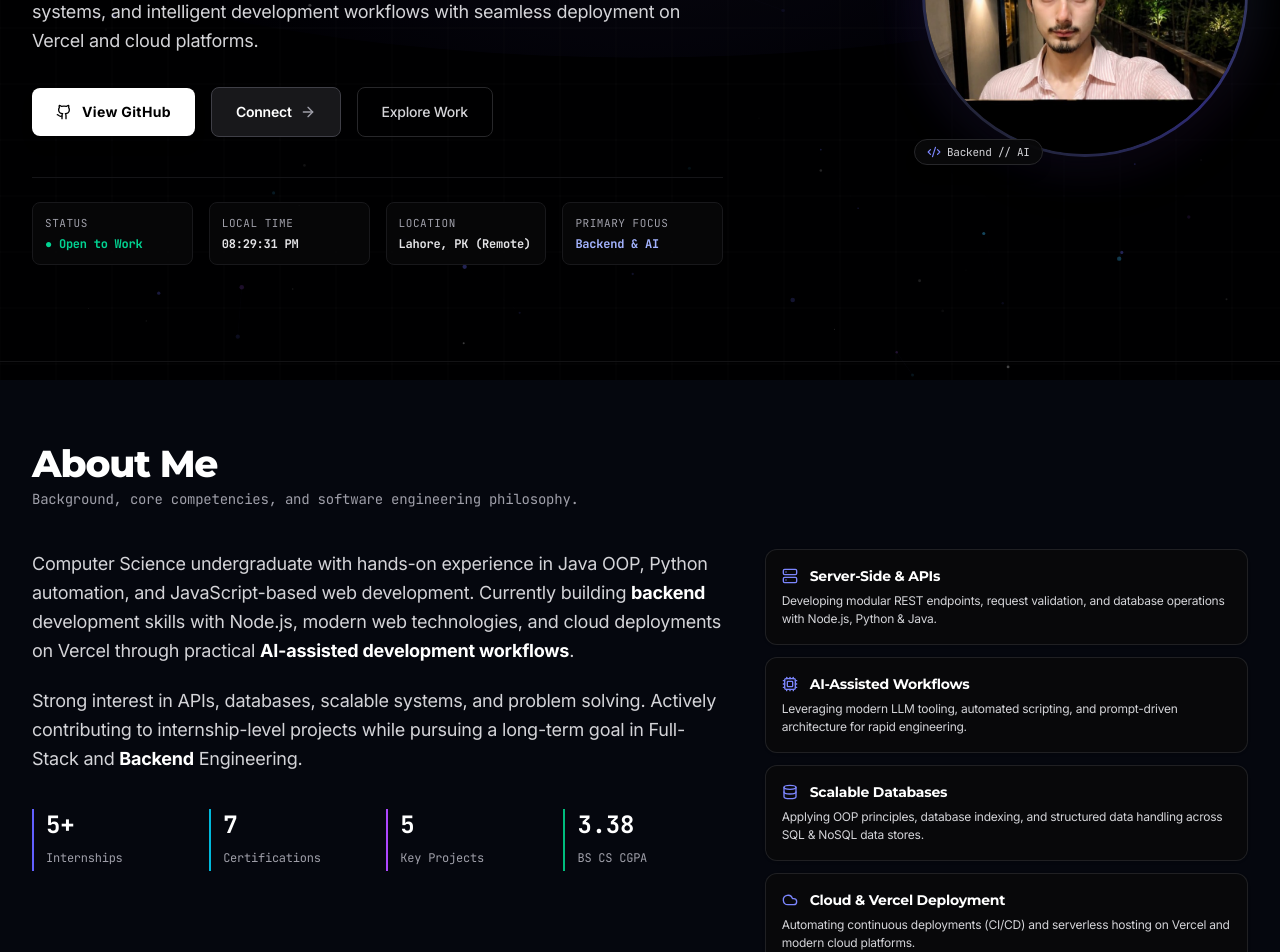
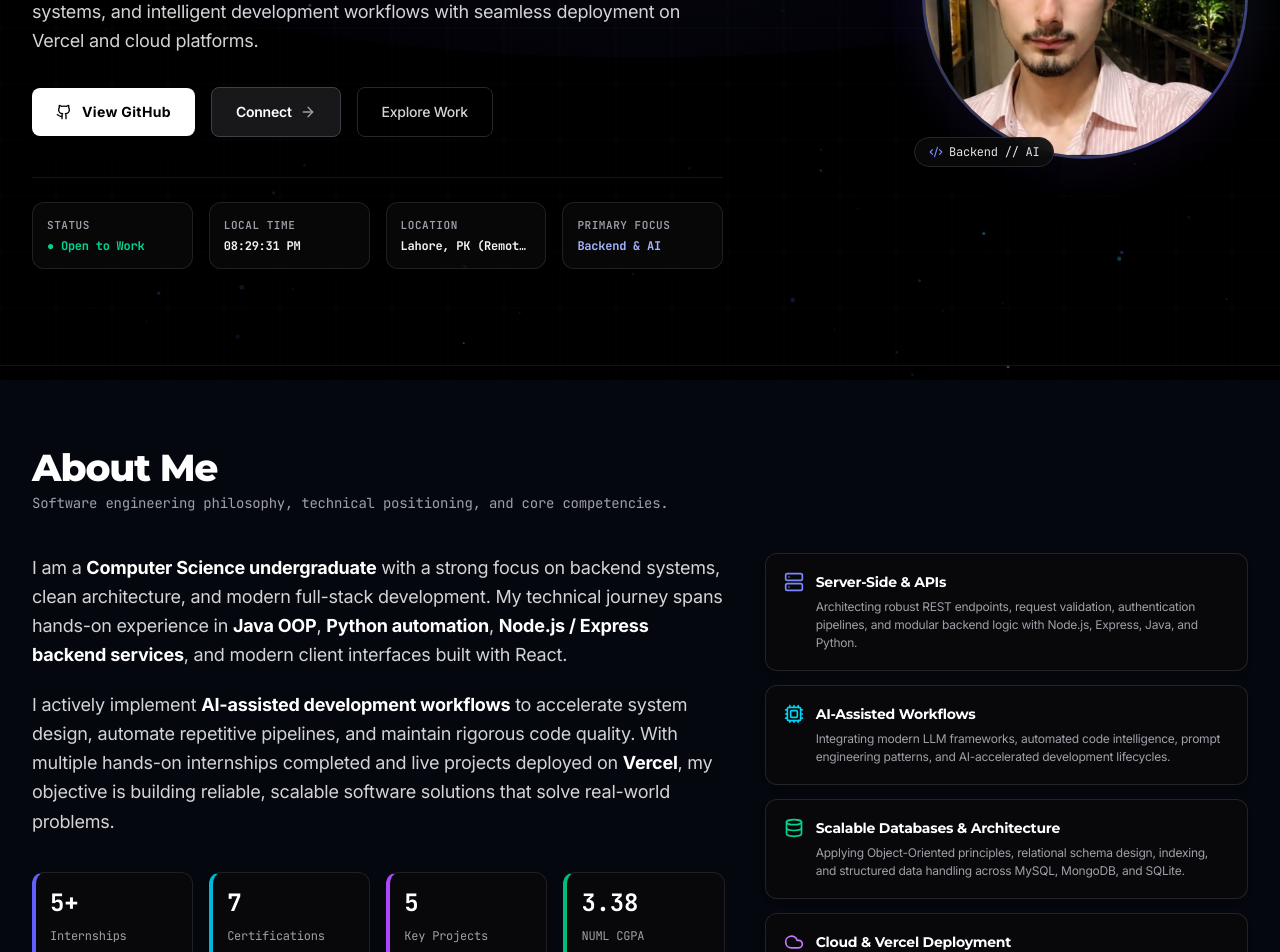
Before and after one commit to AbdulRafaytech/MyPortfolioWebsite, a React (Vite) app: page / in a window 1280 px wide. Shown: the part 420-1372 px from the top of the page. Built offline with nearby package versions, Linux system fonts and the light colour scheme.

Commit message:
fix: cropped profile picture to full circle, brightened footer contrast, and enriched about section

```diff
--- a/src/components/About.jsx
+++ b/src/components/About.jsx
@@ -1,27 +1,31 @@
 import React from 'react';
-import { Server, Cpu, Database, Cloud } from 'lucide-react';
+import { Server, Cpu, Database, Cloud, Code2, Terminal, CheckCircle2, Award } from 'lucide-react';
 
 export default function About() {
   const pillars = [
     {
       title: 'Server-Side & APIs',
-      desc: 'Developing modular REST endpoints, request validation, and database operations with Node.js, Python & Java.',
+      desc: 'Architecting robust REST endpoints, request validation, authentication pipelines, and modular backend logic with Node.js, Express, Java, and Python.',
       icon: Server,
+      accent: 'text-indigo-400',
     },
     {
       title: 'AI-Assisted Workflows',
-      desc: 'Leveraging modern LLM tooling, automated scripting, and prompt-driven architecture for rapid engineering.',
+      desc: 'Integrating modern LLM frameworks, automated code intelligence, prompt engineering patterns, and AI-accelerated development lifecycles.',
       icon: Cpu,
+      accent: 'text-cyan-400',
     },
     {
-      title: 'Scalable Databases',
-      desc: 'Applying OOP principles, database indexing, and structured data handling across SQL & NoSQL data stores.',
+      title: 'Scalable Databases & Architecture',
+      desc: 'Applying Object-Oriented principles, relational schema design, indexing, and structured data handling across MySQL, MongoDB, and SQLite.',
       icon: Database,
+      accent: 'text-emerald-400',
     },
     {
       title: 'Cloud & Vercel Deployment',
-      desc: 'Automating continuous deployments (CI/CD) and serverless hosting on Vercel and modern cloud platforms.',
+      desc: 'Automating continuous deployment pipelines (CI/CD), environment management, and production cloud hosting on Vercel and serverless architectures.',
       icon: Cloud,
+      accent: 'text-purple-400',
     },
   ];
 
@@ -34,54 +38,55 @@
             About Me
           </h2>
           <p className="text-sm font-mono text-zinc-400 mt-1">
-            Background, core competencies, and software engineering philosophy.
+            Software engineering philosophy, technical positioning, and core competencies.
           </p>
         </div>
 
-        {/* Clean, unboxed editorial layout with Inter typography */}
+        {/* Clean, high-impact editorial layout */}
         <div className="grid grid-cols-1 lg:grid-cols-12 gap-10">
           <div className="lg:col-span-7 text-left space-y-5 text-base sm:text-lg text-zinc-300 leading-relaxed font-['Inter',sans-serif]">
             <p>
-              Computer Science undergraduate with hands-on experience in Java OOP, Python automation, and JavaScript-based web development. Currently building <strong className="text-white font-bold">backend</strong> development skills with Node.js, modern web technologies, and cloud deployments on Vercel through practical <strong className="text-white font-bold">AI-assisted development workflows</strong>.
+              I am a <strong className="text-white font-bold">Computer Science undergraduate</strong> with a strong focus on backend systems, clean architecture, and modern full-stack development. My technical journey spans hands-on experience in <strong className="text-white font-bold">Java OOP</strong>, <strong className="text-white font-bold">Python automation</strong>, <strong className="text-white font-bold">Node.js / Express backend services</strong>, and modern client interfaces built with React.
             </p>
             <p>
-              Strong interest in APIs, databases, scalable systems, and problem solving. Actively contributing to internship-level projects while pursuing a long-term goal in Full-Stack and <strong className="text-white font-bold">Backend</strong> Engineering.
+              I actively implement <strong className="text-white font-bold">AI-assisted development workflows</strong> to accelerate system design, automate repetitive pipelines, and maintain rigorous code quality. With multiple hands-on internships completed and live projects deployed on <strong className="text-white font-bold">Vercel</strong>, my objective is building reliable, scalable software solutions that solve real-world problems.
             </p>
 
+            {/* Engineering Metric Badges */}
             <div className="pt-4 grid grid-cols-2 sm:grid-cols-4 gap-4 font-mono">
-              <div className="border-l-2 border-indigo-500 pl-3">
+              <div className="p-3.5 rounded-xl bg-zinc-950/80 border border-zinc-800/80 border-l-4 border-l-indigo-500">
                 <span className="text-2xl font-black text-white block">5+</span>
                 <span className="text-xs text-zinc-400">Internships</span>
               </div>
-              <div className="border-l-2 border-cyan-500 pl-3">
+              <div className="p-3.5 rounded-xl bg-zinc-950/80 border border-zinc-800/80 border-l-4 border-l-cyan-500">
                 <span className="text-2xl font-black text-white block">7</span>
                 <span className="text-xs text-zinc-400">Certifications</span>
               </div>
-              <div className="border-l-2 border-purple-500 pl-3">
+              <div className="p-3.5 rounded-xl bg-zinc-950/80 border border-zinc-800/80 border-l-4 border-l-purple-500">
                 <span className="text-2xl font-black text-white block">5</span>
                 <span className="text-xs text-zinc-400">Key Projects</span>
               </div>
-              <div className="border-l-2 border-emerald-500 pl-3">
+              <div className="p-3.5 rounded-xl bg-zinc-950/80 border border-zinc-800/80 border-l-4 border-l-emerald-500">
                 <span className="text-2xl font-black text-white block">3.38</span>
-                <span className="text-xs text-zinc-400">BS CS CGPA</span>
+                <span className="text-xs text-zinc-400">NUML CGPA</span>
               </div>
             </div>
           </div>
 
-          {/* Right side pillars with distinct subtle card tints */}
-          <div className="lg:col-span-5 grid grid-cols-1 sm:grid-cols-2 lg:grid-cols-1 gap-3">
+          {/* Right side pillars with rich modern card styling */}
+          <div className="lg:col-span-5 grid grid-cols-1 gap-3.5">
             {pillars.map((item, idx) => {
               const Icon = item.icon;
               return (
                 <div
                   key={idx}
-                  className="p-4 rounded-xl bg-zinc-950/80 border border-zinc-800/80 hover:border-zinc-500 transition-all text-left shadow-sm"
+                  className="p-4.5 rounded-xl bg-zinc-950/90 border border-zinc-800/90 hover:border-zinc-600 transition-all text-left shadow-md group"
                 >
                   <div className="flex items-center gap-3 mb-1.5">
-                    <Icon className="w-4 h-4 text-indigo-400" />
+                    <Icon className={`w-5 h-5 ${item.accent} group-hover:scale-110 transition-transform`} />
                     <h3 className="text-sm font-bold text-white font-['Montserrat',sans-serif]">{item.title}</h3>
                   </div>
-                  <p className="text-xs text-zinc-300 leading-normal font-['Inter',sans-serif]">{item.desc}</p>
+                  <p className="text-xs text-zinc-400 leading-normal font-['Inter',sans-serif] pl-8">{item.desc}</p>
                 </div>
               );
             })}
--- a/src/components/Footer.jsx
+++ b/src/components/Footer.jsx
@@ -1,5 +1,5 @@
 import React from 'react';
-import { ArrowUp, Mail, Phone, Heart, Sparkles } from 'lucide-react';
+import { ArrowUp, Mail, Phone, Heart, Sparkles, ExternalLink } from 'lucide-react';
 import { Github, Linkedin } from './Icons';
 
 export default function Footer() {
@@ -18,10 +18,10 @@
   ];
 
   return (
-    <footer className="bg-black border-t border-zinc-900/90 pt-16 pb-12 text-zinc-400 font-['Inter',sans-serif]">
+    <footer className="bg-[#050508] border-t border-zinc-800 pt-16 pb-12 text-zinc-300 font-['Inter',sans-serif]">
       <div className="max-w-7xl mx-auto px-4 sm:px-6 lg:px-8">
-        {/* Multi-Column Rich Footer Content */}
-        <div className="grid grid-cols-1 md:grid-cols-2 lg:grid-cols-12 gap-10 pb-12 border-b border-zinc-900/80 text-left">
+        {/* Multi-Column Rich Footer Content with Bright, High-Contrast Legibility */}
+        <div className="grid grid-cols-1 md:grid-cols-2 lg:grid-cols-12 gap-10 pb-12 border-b border-zinc-800 text-left">
           {/* Column 1: Brand & Bio (5 cols) */}
           <div className="lg:col-span-5 space-y-4">
             <a href="#hero" className="inline-block">
@@ -29,7 +29,7 @@
                 Abdul Rafay
               </span>
             </a>
-            <p className="text-sm text-zinc-400 max-w-md leading-relaxed">
+            <p className="text-sm text-zinc-300 max-w-md leading-relaxed">
               Computer Science undergraduate dedicated to building robust server-side systems, scalable database architectures, and intelligent AI-assisted developer workflows.
             </p>
 
@@ -38,7 +38,7 @@
                 href="https://github.com/AbdulRafaytech"
                 target="_blank"
                 rel="noopener noreferrer"
-                className="p-2.5 rounded-lg bg-zinc-900 border border-zinc-800 hover:border-zinc-600 text-zinc-300 hover:text-white transition-colors"
+                className="p-2.5 rounded-lg bg-zinc-800 border border-zinc-700 hover:border-zinc-500 text-zinc-100 hover:text-white transition-colors"
                 title="GitHub"
               >
                 <Github className="w-4 h-4" />
@@ -48,7 +48,7 @@
                 href="https://www.linkedin.com/in/abdulrafaytech"
                 target="_blank"
                 rel="noopener noreferrer"
-                className="p-2.5 rounded-lg bg-zinc-900 border border-zinc-800 hover:border-zinc-600 text-zinc-300 hover:text-white transition-colors"
+                className="p-2.5 rounded-lg bg-zinc-800 border border-zinc-700 hover:border-zinc-500 text-zinc-100 hover:text-white transition-colors"
                 title="LinkedIn"
               >
                 <Linkedin className="w-4 h-4" />
@@ -58,7 +58,7 @@
                 href="https://wa.me/923075468990"
                 target="_blank"
                 rel="noopener noreferrer"
-                className="p-2.5 rounded-lg bg-emerald-950/60 border border-emerald-800/60 text-emerald-400 hover:text-white transition-colors"
+                className="p-2.5 rounded-lg bg-emerald-900/60 border border-emerald-700/80 text-emerald-300 hover:text-white hover:bg-emerald-800 transition-colors"
                 title="WhatsApp"
               >
                 <Phone className="w-4 h-4" />
@@ -66,7 +66,7 @@
 
               <a
                 href="mailto:rafaydev7@gmail.com"
-                className="p-2.5 rounded-lg bg-zinc-900 border border-zinc-800 hover:border-zinc-600 text-zinc-300 hover:text-white transition-colors"
+                className="p-2.5 rounded-lg bg-zinc-800 border border-zinc-700 hover:border-zinc-500 text-zinc-100 hover:text-white transition-colors"
                 title="Email"
               >
                 <Mail className="w-4 h-4" />
@@ -76,7 +76,7 @@
 
           {/* Column 2: Sitemap Navigation (3 cols) */}
           <div className="lg:col-span-3">
-            <h4 className="text-xs font-mono uppercase text-zinc-300 tracking-wider font-bold mb-4">
+            <h4 className="text-xs font-mono uppercase text-white tracking-wider font-bold mb-4">
               Navigation
             </h4>
             <ul className="space-y-2.5 text-sm">
@@ -84,7 +84,7 @@
                 <li key={link.name}>
                   <a
                     href={link.href}
-                    className="text-zinc-400 hover:text-white transition-colors block"
+                    className="text-zinc-300 hover:text-white hover:underline transition-colors block"
                   >
                     {link.name}
                   </a>
@@ -95,52 +95,52 @@
 
           {/* Column 3: Contact & Status (4 cols) */}
           <div className="lg:col-span-4 space-y-4">
-            <h4 className="text-xs font-mono uppercase text-zinc-300 tracking-wider font-bold mb-4">
+            <h4 className="text-xs font-mono uppercase text-white tracking-wider font-bold mb-4">
               Direct Coordinates
             </h4>
 
-            <div className="space-y-2 text-sm font-mono">
+            <div className="space-y-2.5 text-sm font-mono">
               <div>
-                <span className="text-xs text-zinc-500 block">Email:</span>
-                <a href="mailto:rafaydev7@gmail.com" className="text-zinc-200 hover:text-white transition-colors">
+                <span className="text-xs text-zinc-400 block font-semibold">Email:</span>
+                <a href="mailto:rafaydev7@gmail.com" className="text-zinc-100 hover:text-indigo-300 transition-colors font-medium">
                   rafaydev7@gmail.com
                 </a>
               </div>
 
               <div>
-                <span className="text-xs text-zinc-500 block">Phone / WhatsApp:</span>
-                <a href="https://wa.me/923075468990" target="_blank" rel="noopener noreferrer" className="text-emerald-400 hover:underline">
+                <span className="text-xs text-zinc-400 block font-semibold">Phone / WhatsApp:</span>
+                <a href="https://wa.me/923075468990" target="_blank" rel="noopener noreferrer" className="text-emerald-400 hover:text-emerald-300 font-bold transition-colors">
                   +92 307 5468990
                 </a>
               </div>
 
               <div>
-                <span className="text-xs text-zinc-500 block">Status:</span>
+                <span className="text-xs text-zinc-400 block font-semibold">Status:</span>
                 <span className="text-emerald-400 font-bold">● Available for Internships</span>
               </div>
 
               <div>
-                <span className="text-xs text-zinc-500 block">Location:</span>
-                <span className="text-zinc-300">Lahore, Pakistan (Remote Worldwide)</span>
+                <span className="text-xs text-zinc-400 block font-semibold">Location:</span>
+                <span className="text-zinc-200">Lahore, Pakistan (Remote Worldwide)</span>
               </div>
             </div>
           </div>
         </div>
 
-        {/* Bottom Bar */}
-        <div className="pt-8 flex flex-col sm:flex-row items-center justify-between gap-4 text-xs font-mono text-zinc-500">
-          <div className="text-zinc-400 font-medium">
+        {/* Bottom Bar with High Contrast */}
+        <div className="pt-8 flex flex-col sm:flex-row items-center justify-between gap-4 text-xs font-mono">
+          <div className="text-zinc-200 font-semibold">
             © 2026 Abdul Rafay. All Rights Reserved.
           </div>
 
           <div className="flex items-center gap-6">
-            <span className="text-zinc-600 hidden md:inline">
+            <span className="text-zinc-400 hidden md:inline">
               React 19 · Vite · Tailwind CSS · Vercel
             </span>
 
             <button
               onClick={scrollToTop}
-              className="hover:text-white transition-colors inline-flex items-center gap-1.5 cursor-pointer text-zinc-400 font-semibold"
+              className="hover:text-white transition-colors inline-flex items-center gap-1.5 cursor-pointer text-zinc-300 hover:bg-zinc-800 px-3 py-1.5 rounded-lg border border-zinc-700 font-bold"
             >
               <ArrowUp className="w-3.5 h-3.5" /> Back to top
             </button>
--- a/src/components/Hero.jsx
+++ b/src/components/Hero.jsx
@@ -1,5 +1,5 @@
 import React, { useState, useEffect } from 'react';
-import { ArrowRight, Activity, MapPin, Clock, Sparkles, Code2, Terminal } from 'lucide-react';
+import { ArrowRight, Activity, MapPin, Clock, Code2 } from 'lucide-react';
 import { Github } from './Icons';
 
 export default function Hero({ onOpenTerminal }) {
@@ -79,52 +79,52 @@
 
             {/* Sharp Geometric Telemetry HUD */}
             <div className="mt-10 pt-6 border-t border-zinc-900/90 w-full grid grid-cols-2 sm:grid-cols-4 gap-4">
-              <div className="p-3 rounded-lg bg-zinc-950/70 border border-zinc-900">
-                <span className="text-[11px] font-mono uppercase text-zinc-400 block tracking-wider">Status</span>
+              <div className="p-3.5 rounded-xl bg-zinc-950/80 border border-zinc-800/80 shadow-md">
+                <span className="text-[11px] font-mono uppercase text-zinc-400 block tracking-wider font-semibold">STATUS</span>
                 <span className="text-xs font-bold text-emerald-400 font-mono mt-1 block">● Open to Work</span>
               </div>
-              <div className="p-3 rounded-lg bg-zinc-950/70 border border-zinc-900">
-                <span className="text-[11px] font-mono uppercase text-zinc-400 block tracking-wider">Local Time</span>
-                <span className="text-xs font-bold text-zinc-200 font-mono mt-1 block">{time || '12:35 AM PKT'}</span>
+              <div className="p-3.5 rounded-xl bg-zinc-950/80 border border-zinc-800/80 shadow-md">
+                <span className="text-[11px] font-mono uppercase text-zinc-400 block tracking-wider font-semibold">LOCAL TIME</span>
+                <span className="text-xs font-bold text-zinc-100 font-mono mt-1 block">{time || '12:45 AM PKT'}</span>
               </div>
-              <div className="p-3 rounded-lg bg-zinc-950/70 border border-zinc-900">
-                <span className="text-[11px] font-mono uppercase text-zinc-400 block tracking-wider">Location</span>
-                <span className="text-xs font-bold text-zinc-200 font-mono mt-1 block truncate">Lahore, PK (Remote)</span>
+              <div className="p-3.5 rounded-xl bg-zinc-950/80 border border-zinc-800/80 shadow-md">
+                <span className="text-[11px] font-mono uppercase text-zinc-400 block tracking-wider font-semibold">LOCATION</span>
+                <span className="text-xs font-bold text-zinc-100 font-mono mt-1 block truncate">Lahore, PK (Remote)</span>
               </div>
-              <div className="p-3 rounded-lg bg-zinc-950/70 border border-zinc-900">
-                <span className="text-[11px] font-mono uppercase text-zinc-400 block tracking-wider">Primary Focus</span>
+              <div className="p-3.5 rounded-xl bg-zinc-950/80 border border-zinc-800/80 shadow-md">
+                <span className="text-[11px] font-mono uppercase text-zinc-400 block tracking-wider font-semibold">PRIMARY FOCUS</span>
                 <span className="text-xs font-bold text-indigo-300 font-mono mt-1 block truncate">Backend &amp; AI</span>
               </div>
             </div>
           </div>
 
-          {/* Right Column: Modern Animated Profile Portrait */}
+          {/* Right Column: Perfectly Filled Circular Profile Picture with Zero Blank Spaces */}
           <div className="w-full lg:w-2/5 flex justify-center lg:justify-end">
             <div className="relative group">
-              {/* Outer Animated Glowing Gradient Aura */}
+              {/* Soft Ambient Halo */}
               <div className="absolute -inset-2 rounded-full bg-gradient-to-tr from-indigo-500/30 via-purple-500/20 to-cyan-400/30 opacity-60 blur-xl group-hover:opacity-100 transition duration-700 animate-pulse"></div>
 
-              {/* Animated Rotating Border Ring */}
-              <div className="relative p-[3px] rounded-full bg-gradient-to-tr from-zinc-800 via-indigo-500/50 to-zinc-700 shadow-2xl">
-                {/* Clean, Sharp Profile Portrait Frame */}
-                <div className="w-56 h-56 sm:w-64 sm:h-64 md:w-72 md:h-72 lg:w-80 lg:h-80 rounded-full overflow-hidden bg-zinc-950 shadow-2xl relative">
+              {/* Outer Circular Ring */}
+              <div className="relative p-[3px] rounded-full bg-gradient-to-tr from-zinc-700 via-indigo-500/60 to-zinc-600 shadow-2xl">
+                {/* Clean, Full Circular Frame */}
+                <div className="w-60 h-60 sm:w-72 sm:h-72 md:w-80 md:h-80 rounded-full overflow-hidden bg-zinc-900 shadow-2xl relative">
                   <img
                     src="/profile.jpg"
                     alt="Abdul Rafay"
-                    className="w-full h-full object-cover object-[center_35%] transition-transform duration-500 group-hover:scale-105"
+                    className="w-full h-full object-cover object-center transition-transform duration-500 group-hover:scale-105"
                     loading="eager"
                   />
                 </div>
               </div>
 
-              {/* Modern Floating Tech Micro-Badges */}
-              <div className="absolute -bottom-2 -left-2 bg-zinc-950/90 border border-zinc-800 backdrop-blur-md px-3 py-1 rounded-full shadow-lg flex items-center gap-1.5 text-[11px] font-mono text-zinc-300">
+              {/* Floating Modern Micro-Badges */}
+              <div className="absolute -bottom-2 -left-2 bg-zinc-950/90 border border-zinc-800 backdrop-blur-md px-3.5 py-1.5 rounded-full shadow-lg flex items-center gap-1.5 text-xs font-mono text-zinc-200">
                 <Code2 className="w-3.5 h-3.5 text-indigo-400" />
                 <span>Backend // AI</span>
               </div>
 
-              <div className="absolute -top-1 -right-1 bg-zinc-950/90 border border-zinc-800 backdrop-blur-md px-3 py-1 rounded-full shadow-lg flex items-center gap-1.5 text-[11px] font-mono text-emerald-400">
-                <span className="w-1.5 h-1.5 rounded-full bg-emerald-400 animate-ping"></span>
+              <div className="absolute -top-1 -right-1 bg-zinc-950/90 border border-zinc-800 backdrop-blur-md px-3.5 py-1.5 rounded-full shadow-lg flex items-center gap-1.5 text-xs font-mono text-emerald-400">
+                <span className="w-2 h-2 rounded-full bg-emerald-400 animate-ping"></span>
                 <span>Active Coder</span>
               </div>
             </div>
```
Also changed, not shown: public/profile.jpg.
